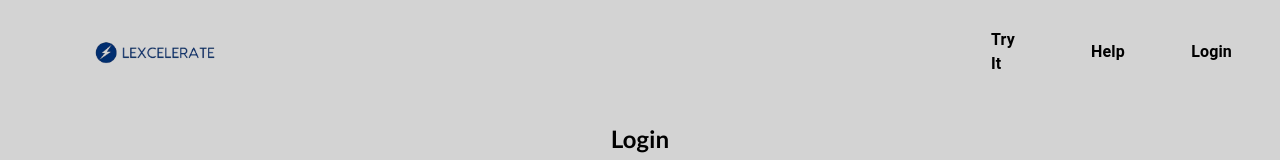
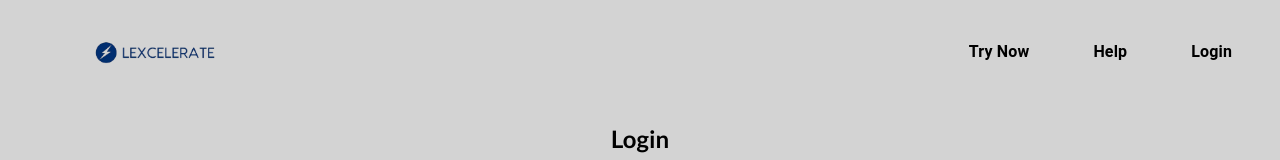
Before and after one commit to Mohammed-Faizzzz/LegalBot, a React (Create React App) app in the folder app/client/: page /login in a window 1280 px wide. Shown: the top 160 px of the page. Built offline with nearby package versions, Linux system fonts and the light colour scheme.

Commit message:
Fix bug in Banner

```diff
--- a/app/client/src/pages/Home/Banner.js
+++ b/app/client/src/pages/Home/Banner.js
@@ -38,7 +38,7 @@ const Banner = () => {
                     </div>
                     <Box className='drawer-content'>
                         <List className='drawer-list'>
-                            <CustomListItem IconComponent={AccountCircleIcon} primary="Try It" />
+                            <CustomListItem IconComponent={AccountCircleIcon} primary="Try Now" />
                             <CustomListItem IconComponent={LiveHelpIcon} primary="Help" />
                             <CustomListItem
                                 IconComponent={AccountCircleIcon}
--- a/app/client/src/pages/Home/CustomListItem.js
+++ b/app/client/src/pages/Home/CustomListItem.js
@@ -18,11 +18,13 @@ const CustomListItem = ({
   return (
     <>
       <ListItem onClick={onClick} className="custom-list-item">
-        <ListItemButton>
-          {/* <ListItemIcon className="list-item-icon">
-            <IconComponent/>
-          </ListItemIcon> */}
-          <ListItemText primary={primary} />
+        <ListItemButton className="custom-list-item-button">
+          {/* {IconComponent && (
+            <ListItemIcon className="list-item-icon">
+              <IconComponent />
+            </ListItemIcon>
+          )} */}
+          <ListItemText primary={primary} className="custom-list-item-text" />
         </ListItemButton>
       </ListItem>
       {expandable && (
--- a/app/client/src/pages/Home/styles/CustomListItem.css
+++ b/app/client/src/pages/Home/styles/CustomListItem.css
@@ -2,18 +2,28 @@
   background-color: inherit;
   &:hover,
   &:active {
-    background-color: inherit; /* Remove hover and active background change */
+    background-color: inherit;
   }
 }
 
 .custom-list-item .MuiListItemText-primary {
-  font-weight: bold; /* Make primary text bold */
+  font-weight: bold;
 }
 
 .custom-list-item {
   border-radius: 1rem;
 }
 
-/* .list-item-icon {
+.custom-list-item-button {
+  white-space: nowrap;
+}
+
+.custom-list-item-text {
+  white-space: nowrap;
+  overflow: hidden;
+  text-overflow: ellipsis;
+}
+
+.list-item-icon {
   min-width: 40px;
-} */
+}
```
